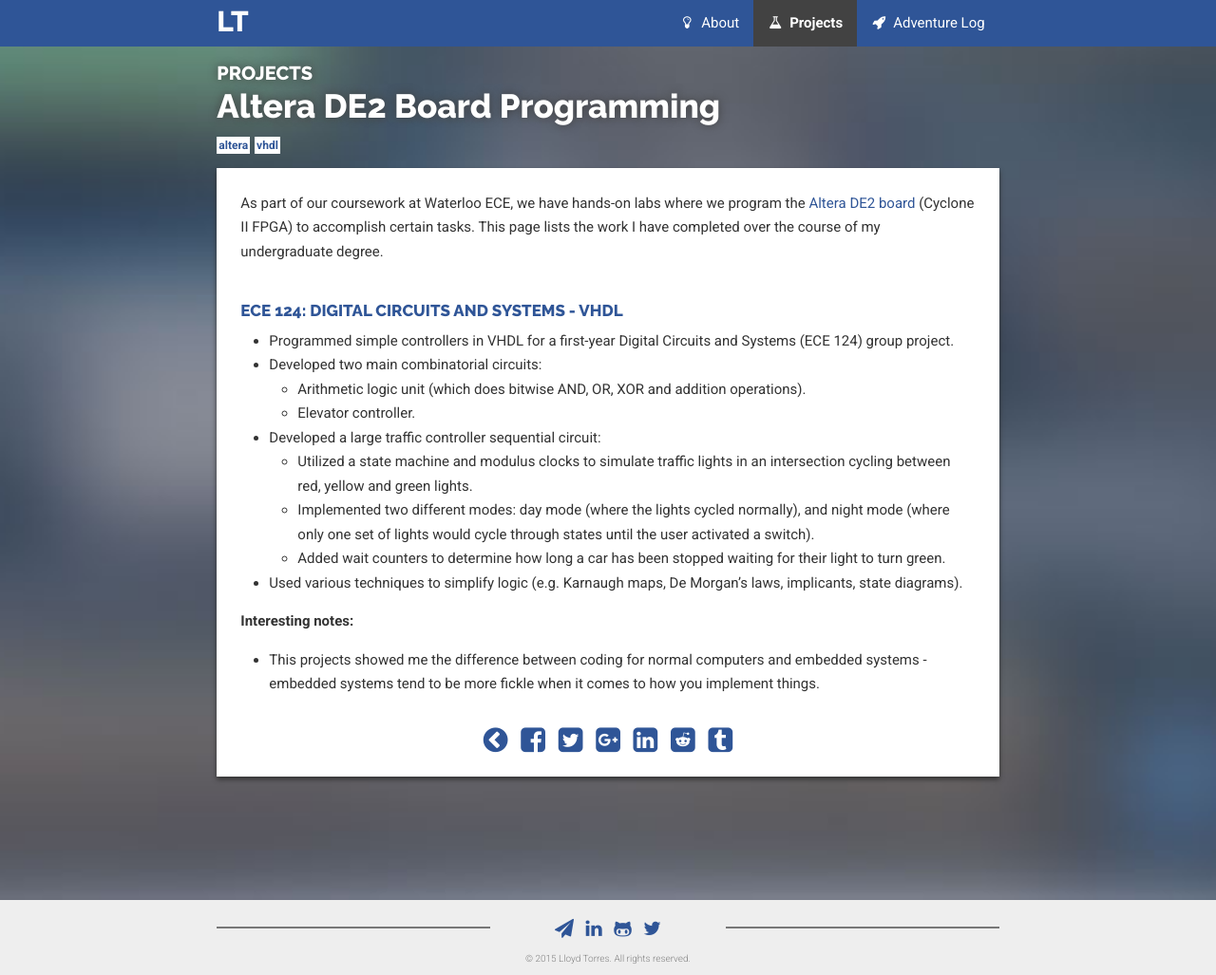
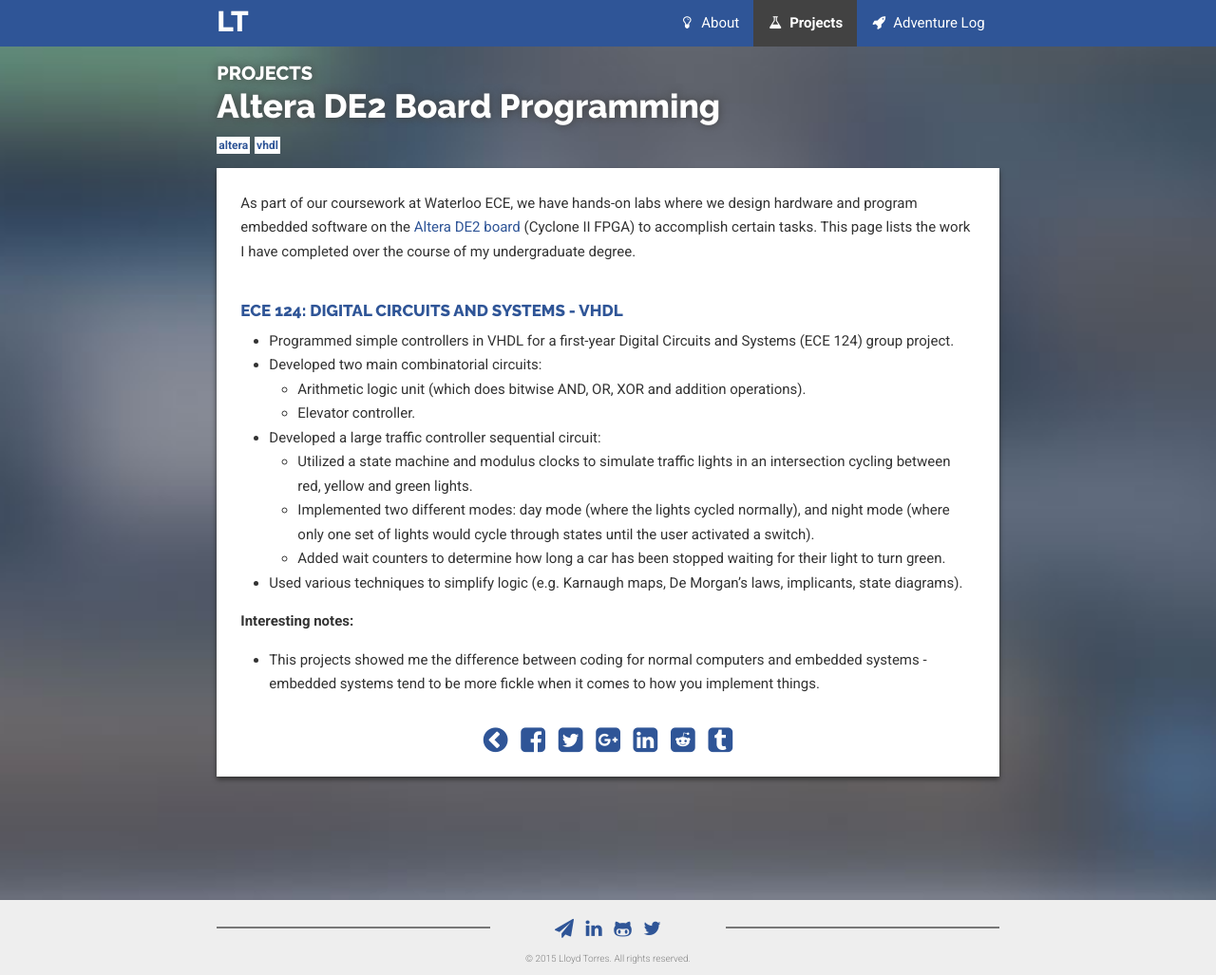
Before and after one commit to lloydtorres/lloydtorres.github.io, a Jekyll site: the page built from altera-de2.md, in a window 1280 px wide. Shown: the whole page at 95% size. Built offline with Jekyll 4.4.1, drawn with Linux system fonts in a browser that asks for light colours; nearby versions of some CDN libraries.

Commit message:
Update Altera and Cortex project descriptions

```diff
--- a/altera-de2.md
+++ b/altera-de2.md
@@ -8,14 +8,14 @@ categories:
 tags:
 - altera
 - vhdl
-description: Programming coursework on the Altera DE2 board with VHDL.
+description: Hardware design and embedded software coursework on the Altera DE2 board with VHDL.
 preview: "/images/projects/altera-de2/altera-preview.jpg"
 prev_banner: "/images/projects/altera-de2/altera-preview.jpg"
 sequence: -5
 redirect_from: "/projects/vhdl/"
 ---
 
-As part of our coursework at Waterloo ECE, we have hands-on labs where we program the [Altera DE2 board](http://www.altera.com/education/univ/materials/boards/de2/unv-de2-board.html) (Cyclone II FPGA) to accomplish certain tasks. This page lists the work I have completed over the course of my undergraduate degree.
+As part of our coursework at Waterloo ECE, we have hands-on labs where we design hardware and program embedded software on the [Altera DE2 board](http://www.altera.com/education/univ/materials/boards/de2/unv-de2-board.html) (Cyclone II FPGA) to accomplish certain tasks. This page lists the work I have completed over the course of my undergraduate degree.
 
 ## ECE 124: Digital Circuits and Systems - VHDL
 
```
Also changed, not shown: cortex-m3.md (+1 -1 lines).
